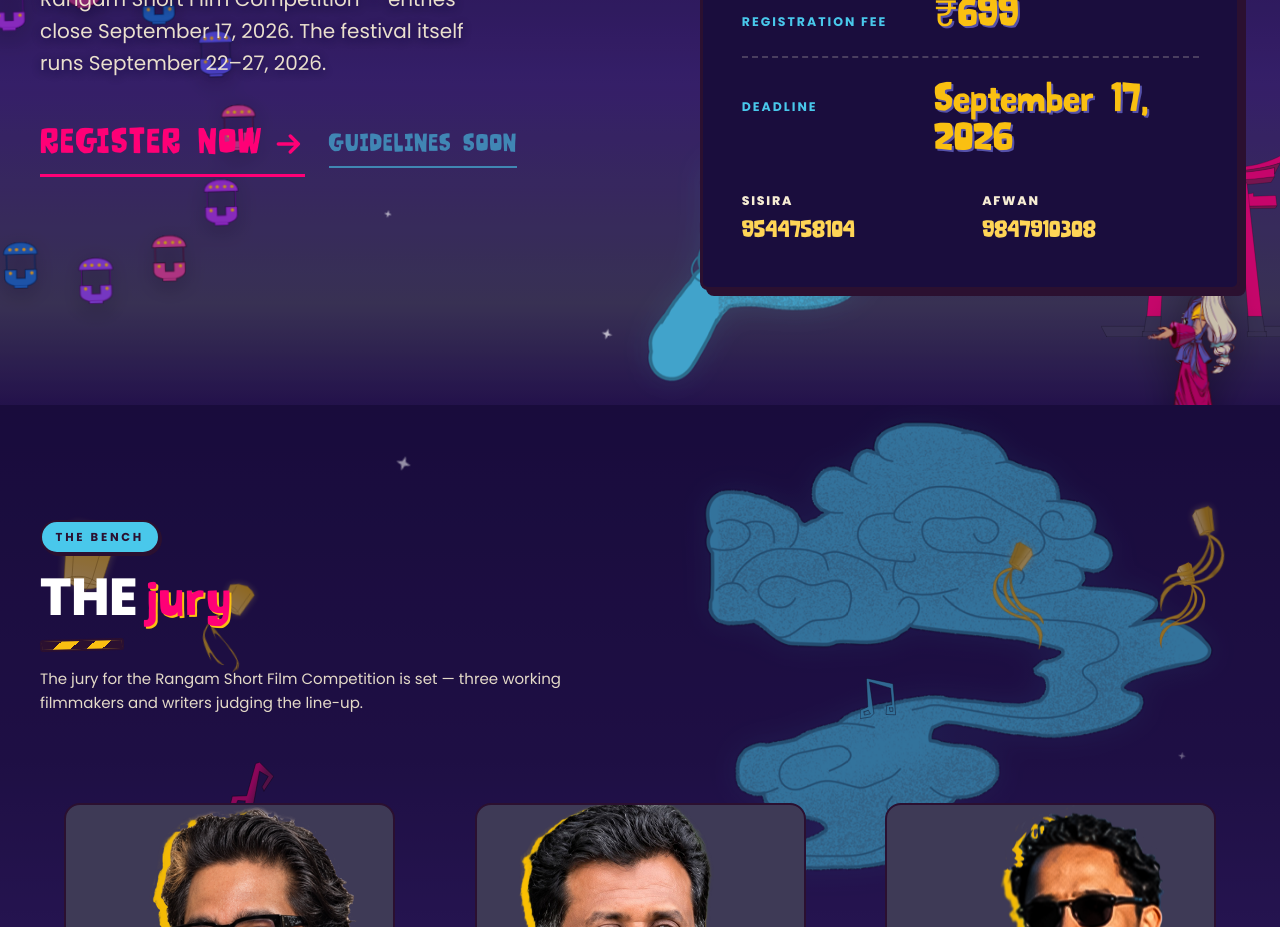
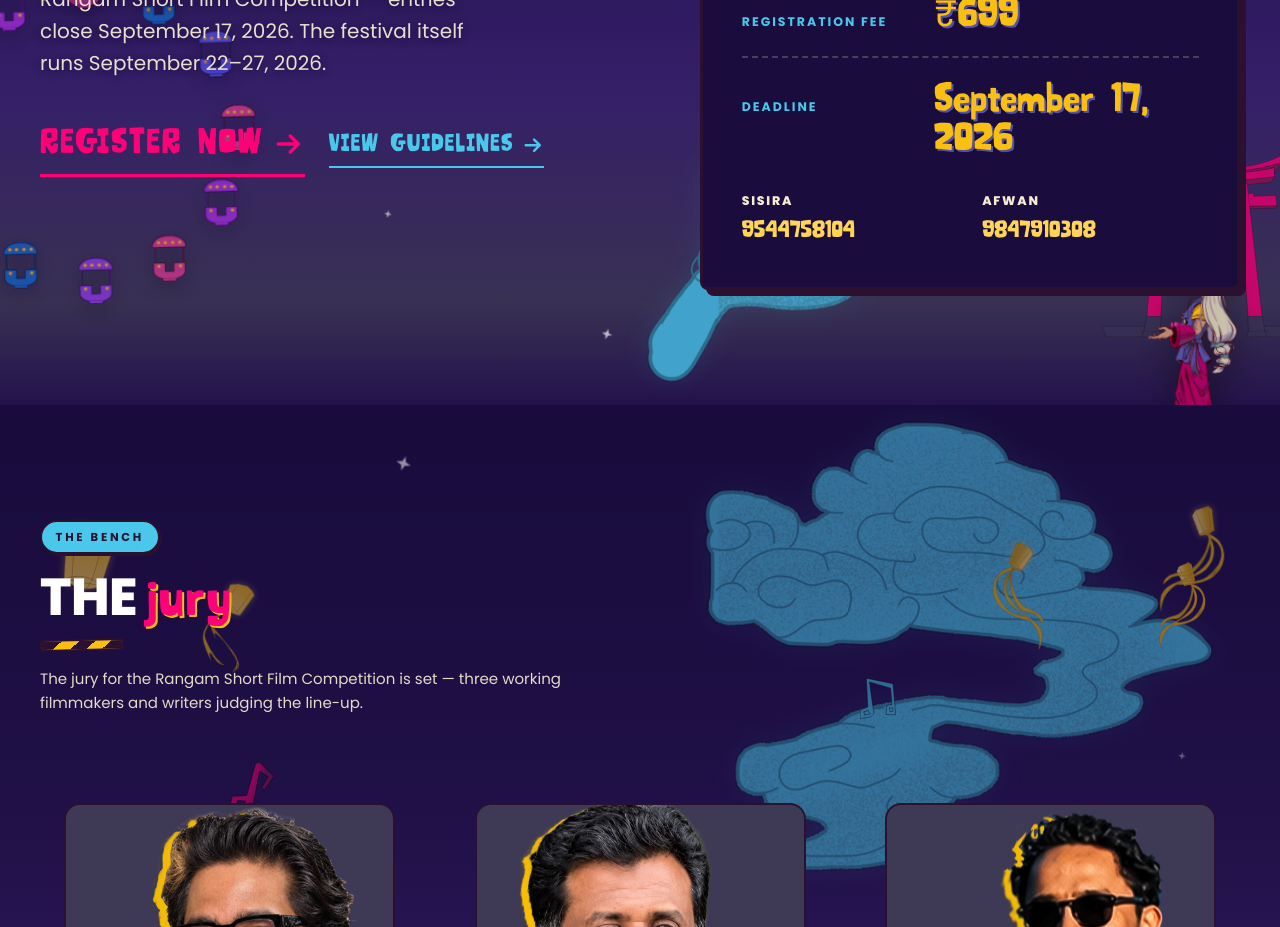
Before and after one commit to ashikthanzeer/rangam-film-festival, a React (Vite) app: page / in a window 1280 px wide. Shown: the part 1240-2167 px from the top of the page. Built offline with nearby package versions, Linux system fonts and the light colour scheme.

Commit message:
Fix Guidelines Link, and Glitter issues

```diff
--- a/src/data/festivalData.js
+++ b/src/data/festivalData.js
@@ -23,7 +23,7 @@
     name: 'College of Engineering Trivandrum',
     area: 'Sreekariyam, Thiruvananthapuram, Kerala',
     /* OFFICIAL: link to a map / venue page once published */
-    mapUrl: null,
+    mapUrl: 'https://maps.app.goo.gl/DLWnMcTaZgPrphmX6',
   },
   contact: {
     email: 'rangam@dhwani.org',
@@ -50,7 +50,7 @@
     /* OFFICIAL: paste the real guidelines URL here when shared.
        Keep `null` until then — the UI shows a "coming soon"
        placeholder and does NOT navigate to an unrelated page. */
-    guidelinesUrl: null,
+    guidelinesUrl: 'https://www.instagram.com/p/Dc8x8EtFGp8/?stkn=bjVmZm1iazgxMnZs',
     contacts: [
       { name: 'Sisira', phone: '9544758104', tel: 'tel:9544758104' },
       { name: 'Afwan', phone: '9847910308', tel: 'tel:9847910308' },
```
